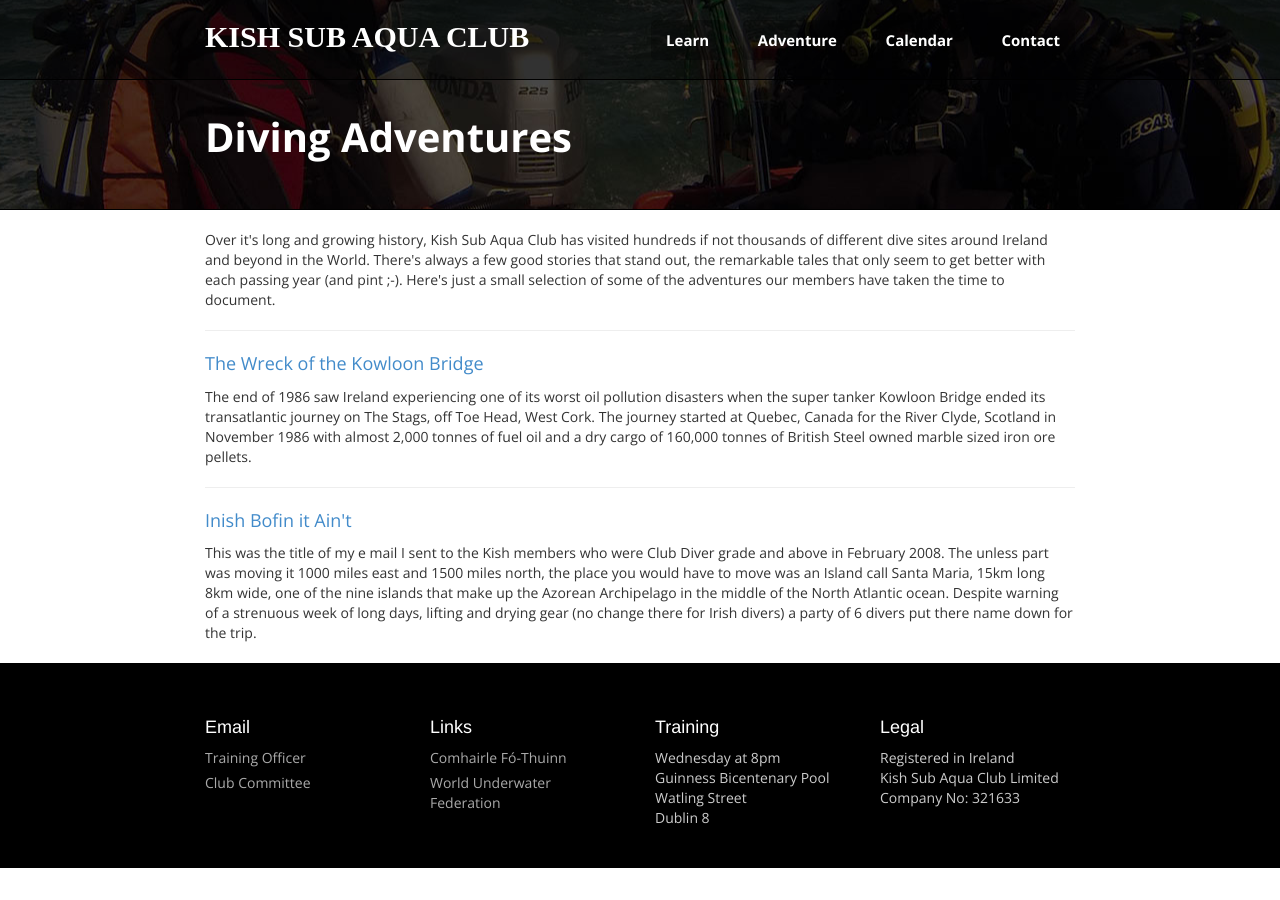
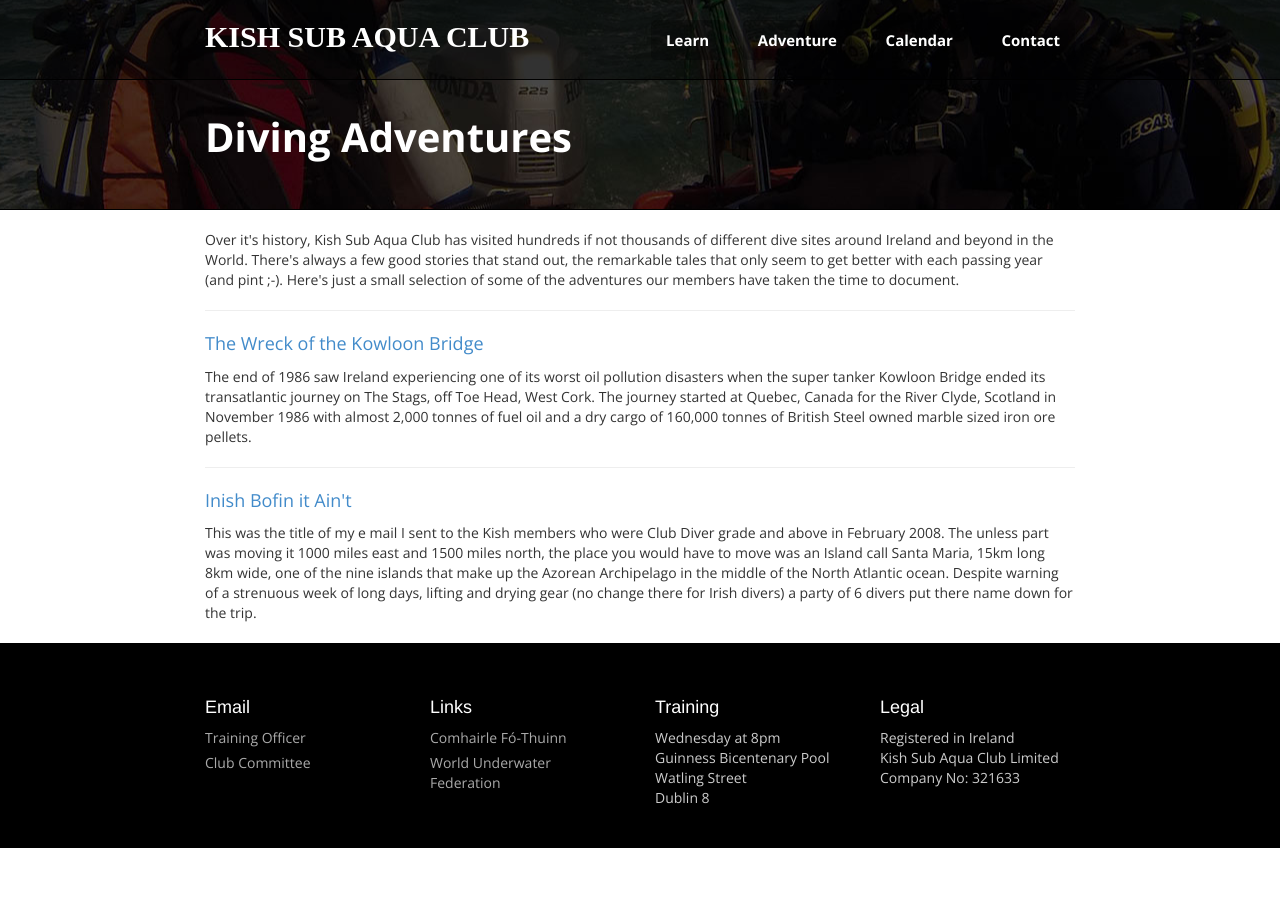
Before and after one commit to kish-sub-aqua-club/kish-sub-aqua-club.github.io, a Jekyll site: the page built from adventure.html, in a window 1280 px wide. Built offline with Jekyll 4.4.1, drawn with Linux system fonts in a browser that asks for light colours; some web fonts are replaced; Markdown is read by kramdown in place of the engine named in the settings.

Commit message:
minor text change to the adventure page

```diff
--- a/adventure.html
+++ b/adventure.html
@@ -4,7 +4,7 @@ title: Diving Adventures
 ---
 
 <p class="intro">
-  Over it's long and growing history, Kish Sub Aqua Club has visited hundreds if not thousands of different dive sites around Ireland and beyond in the World. There's always a few good stories that stand out, the remarkable tales that only seem to get better with each passing year (and pint ;-). Here's just a small selection of some of the adventures our members have taken the time to document.
+  Over it's history, Kish Sub Aqua Club has visited hundreds if not thousands of different dive sites around Ireland and beyond in the World. There's always a few good stories that stand out, the remarkable tales that only seem to get better with each passing year (and pint ;-). Here's just a small selection of some of the adventures our members have taken the time to document.
 </p>
 
 {% for post in site.posts %}
```
